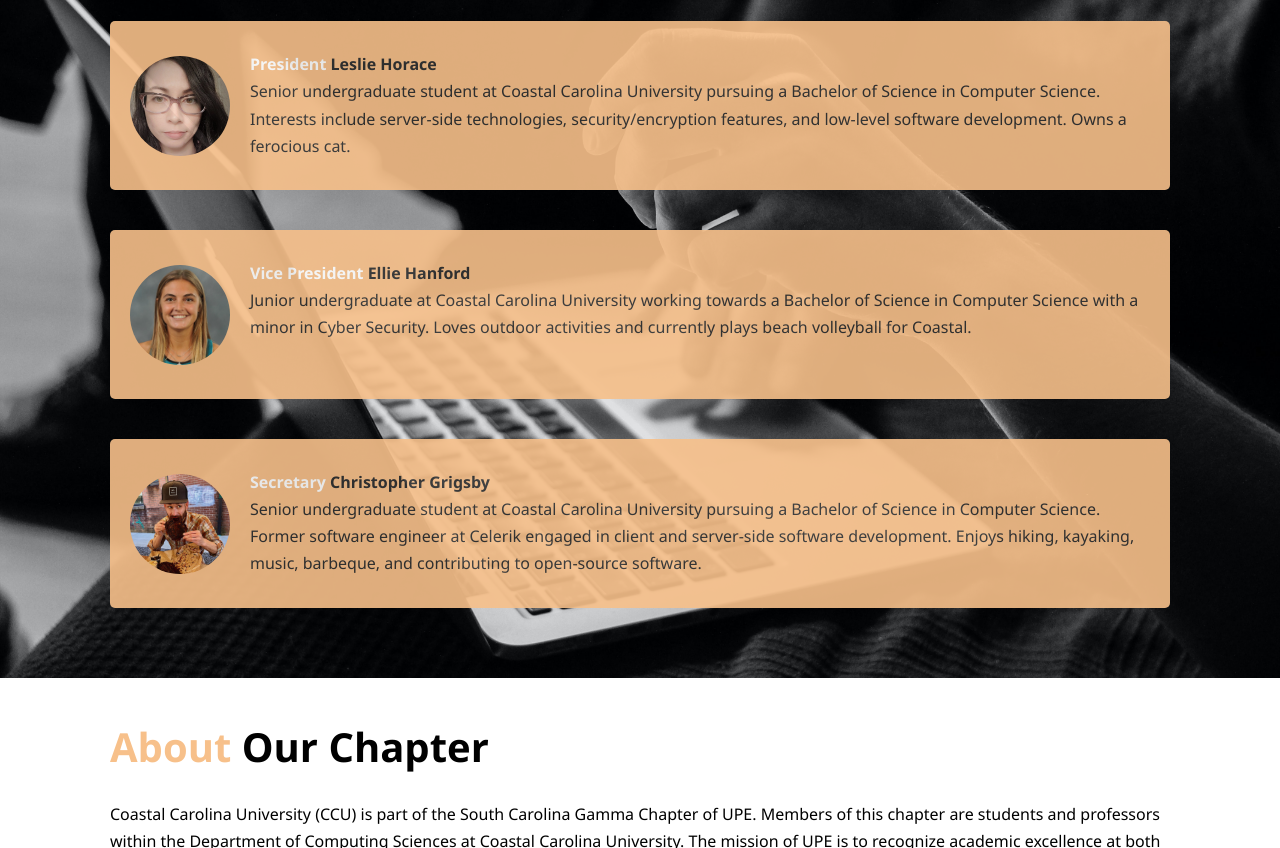
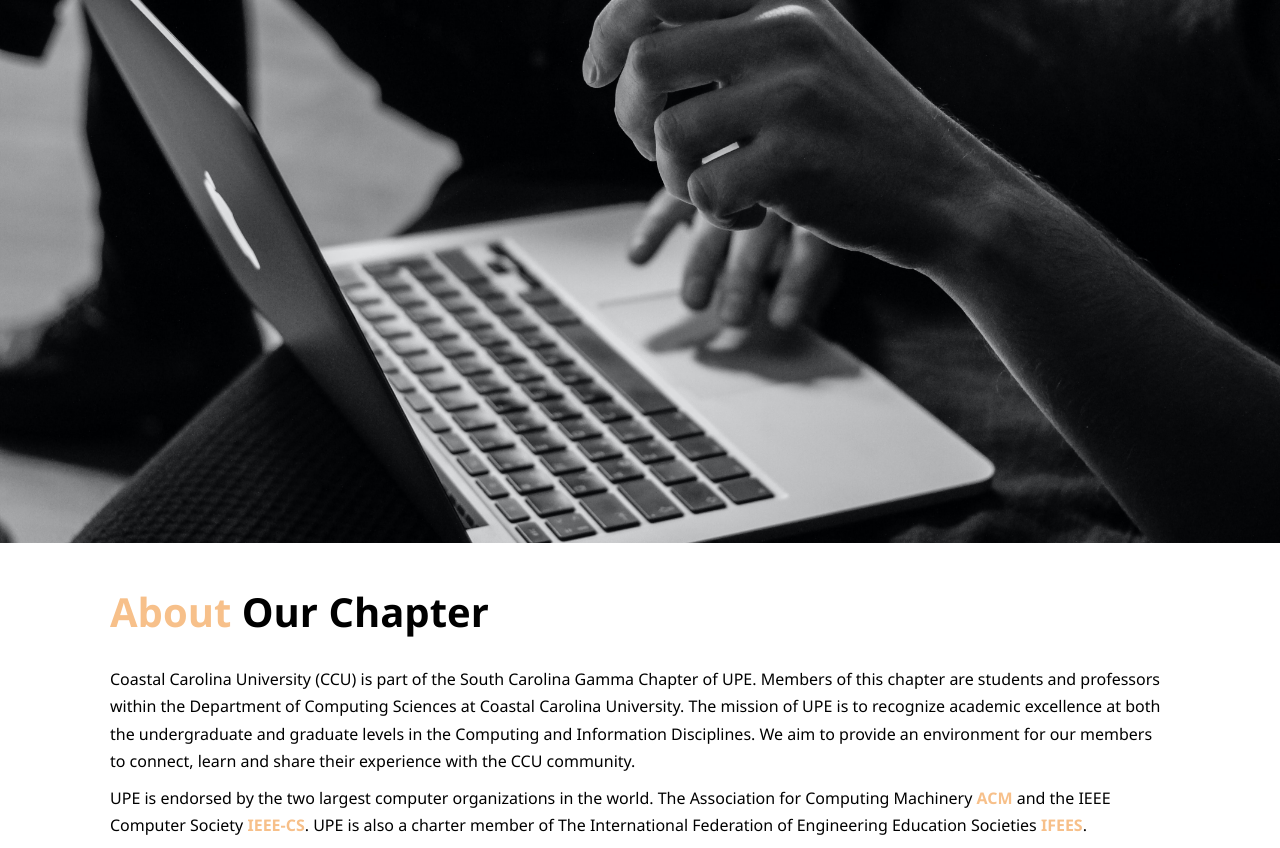
Before and after one commit to c-grigsby/upsilon-pi-epsilon, a plain HTML site: page frontend/about.html in a window 1280 px wide. Shown: the part 664-1512 px from the top of the page. Drawn offline with Linux system fonts and the light colour scheme; some packages are replaced by stand-ins of ours.

Commit message:
feat(about): rm 2022-2023 officers (#40)

```diff
--- a/frontend/about.html
+++ b/frontend/about.html
@@ -73,61 +73,8 @@
     <div class="clr"></div>
 
     <section id="officers" class="py-3">
-      <div class="container">
-        <h2 class="l-heading">Meet Our Officers</h2>
-        <div class="officer bg-primary">
-          <img
-            data-src="./img/officer-leslie-horace.jpeg"
-            class="lozad"
-            alt="Leslie"
-          />
-          <p class="officer-one-text">
-            <span class="officer-position">President</span>
-            <span class="officer-name">Leslie Horace</span>
-            <br />
-            Senior undergraduate student at Coastal Carolina University pursuing
-            a Bachelor of Science in Computer Science. Interests include
-            server-side technologies, security/encryption features, and
-            low-level software development. Owns a ferocious cat.
-            &nbsp;&nbsp;&nbsp;&nbsp;&nbsp;&nbsp;&nbsp;&nbsp;&nbsp;&nbsp;
-          </p>
-        </div>
-
-        <div class="officer bg-primary">
-          <img
-            data-src="./img/officer-ellie-hanford.jpeg"
-            class="lozad"
-            alt="Ellie"
-          />
-          <p class="officer-two-text">
-            <span class="officer-position">Vice President</span>
-            <span class="officer-name">Ellie Hanford</span>
-            <br />
-            Junior undergraduate at Coastal Carolina University working towards
-            a Bachelor of Science in Computer Science with a minor in Cyber
-            Security. Loves outdoor activities and currently plays beach
-            volleyball for Coastal. <br/>
-            &nbsp;&nbsp;&nbsp;&nbsp;&nbsp;&nbsp;&nbsp;&nbsp;&nbsp;&nbsp;
-          </p>
-        </div>
-
-        <div class="officer bg-primary">
-          <img
-            data-src="./img/officer-chris-grigsby.jpg"
-            class="lozad"
-            alt="Chris"
-          />
-          <p class="officer-three-text">
-            <span class="officer-position">Secretary</span>
-            <span class="officer-name">Christopher Grigsby</span>
-            <br />
-            Senior undergraduate student at Coastal Carolina University pursuing
-            a Bachelor of Science in Computer Science. Former software engineer
-            at Celerik engaged in client and server-side software development.
-            Enjoys hiking, kayaking, music, barbeque, and contributing to
-            open-source software.
-          </p>
-        </div>
+      <div class="space_container">
+        <!-- Meet Our Officers -->
       </div>
     </section>
 
--- a/frontend/css/style.css
+++ b/frontend/css/style.css
@@ -39,6 +39,13 @@ p {
   max-width: 1100px;
   overflow: auto;
   padding: 0 20px;
+}
+
+.space_container {
+  margin: auto;
+  max-width: 1100px;
+  overflow: auto;
+  padding: 290px 20px;
 }
 
 .text-primary {
```
Also changed, not shown: frontend/img/officer-chris-grigsby.jpg (deleted), frontend/img/officer-ellie-hanford.jpeg (deleted), frontend/img/officer-leslie-horace.jpeg (deleted).
